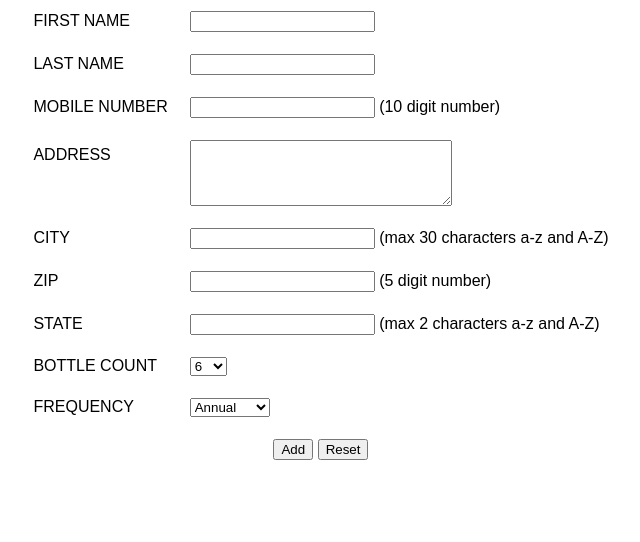
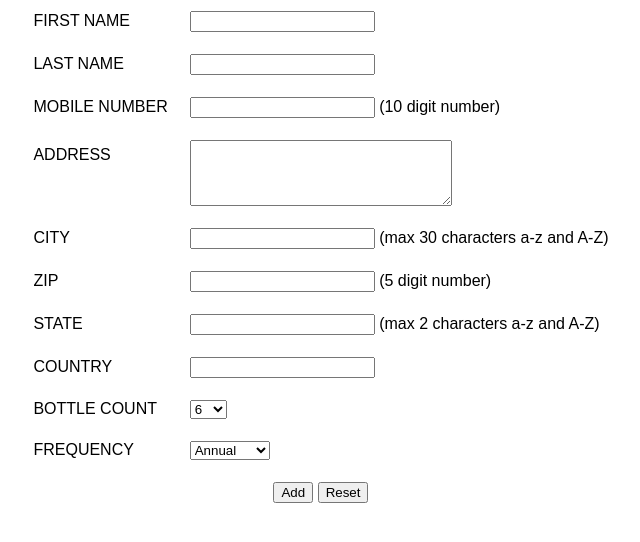
Before and after one commit to fooleh/wineclubber, a Flask app: template templates/index.html in a window 1280 px wide. Shown: the part 183-725 px from the top of the page, without its empty margins (319-959 px from the left). Run offline with Flask 2, Linux system fonts and the light colour scheme; the template is opened without the code that fills it, so the values that code supplies are empty; parts of the project's set-up code (start-up, migrations or seed data) failed here and were passed over.

Commit message:
Update index.html

```diff
--- a/templates/index.html
+++ b/templates/index.html
@@ -75,6 +75,12 @@
 </td>
 </tr>
 
+<!----- Country ---------------------------------------------------------->
+<tr>
+<td>COUNTRY</td>
+<td><input type="text" name="Country" maxlength="20" /></td>
+</tr>
+
 <!------bottle count ------------------------------>
 <tr>
 <td>BOTTLE COUNT</td>
```
